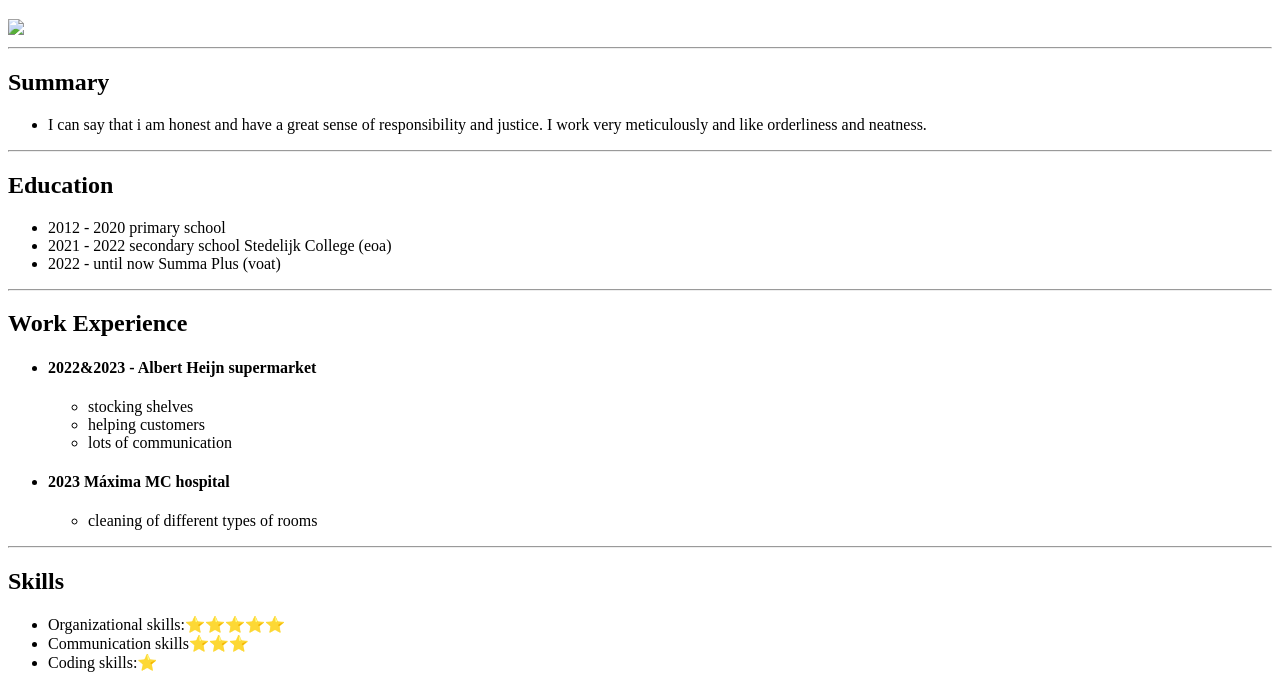
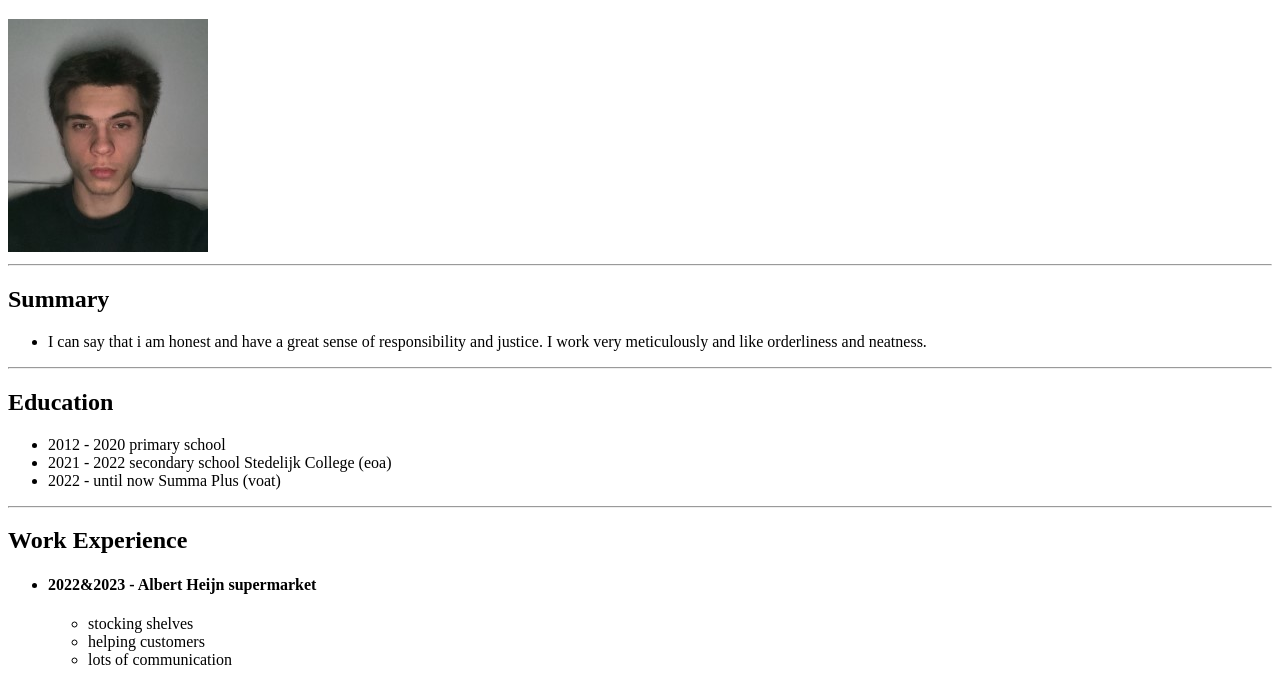
Before and after one commit to KarajicInas/Capstone-Project-1, a plain HTML site: page index.html in a window 1280 px wide. Shown: the part 61-748 px from the top of the page. Drawn offline with Linux system fonts and the light colour scheme; the site is published under a folder, as on GitHub Pages, so addresses that start at the root find nothing.

Commit message:
Update index.html

```diff
--- a/index.html
+++ b/index.html
@@ -9,7 +9,7 @@
 <body>
 
     <h1>Inas Karajić</h1>
-    <img src="/Inas.jpg" />
+    <img src="./Inas.jpg" />
 <hr />
 
     <h2>Summary</h2>
```
